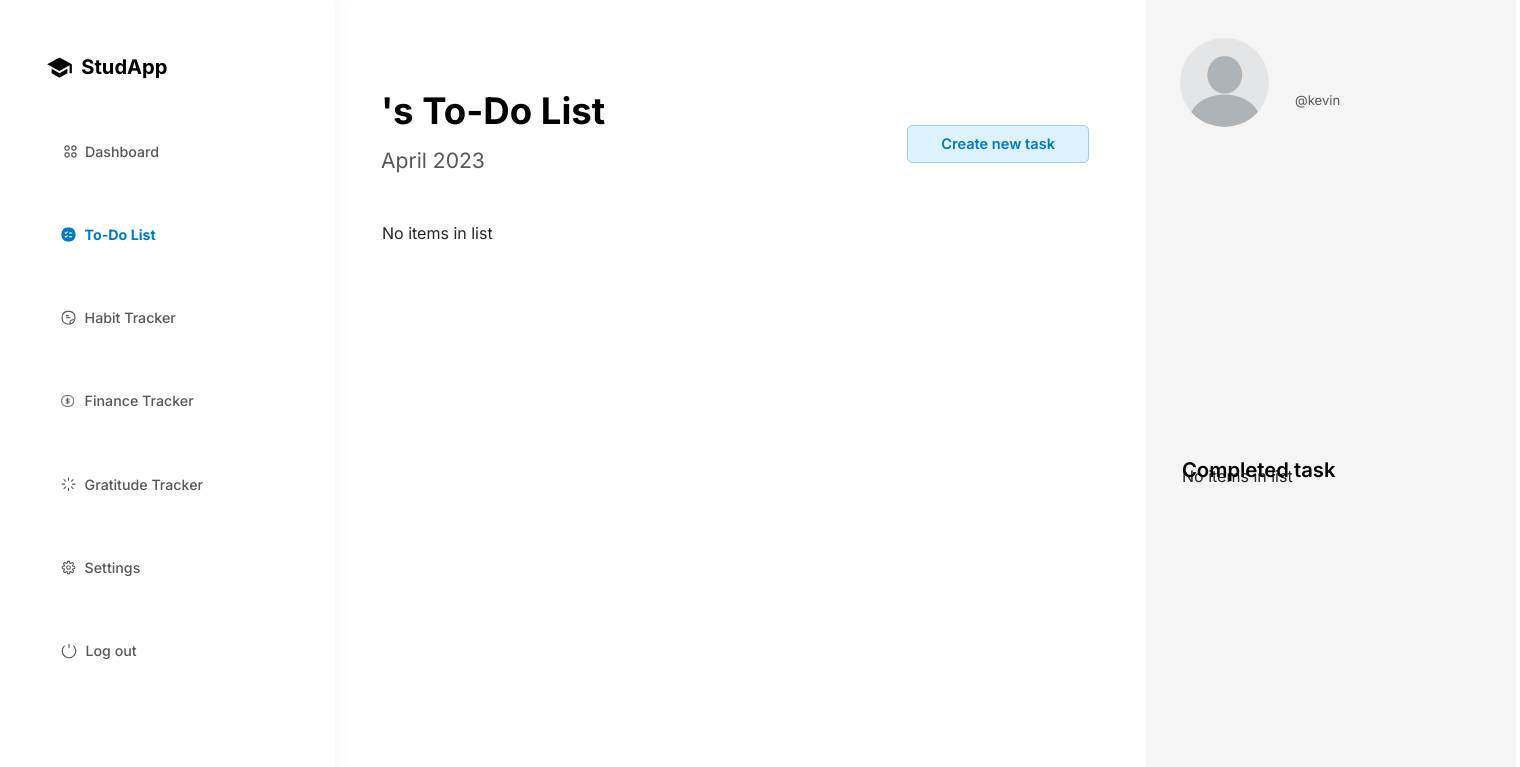
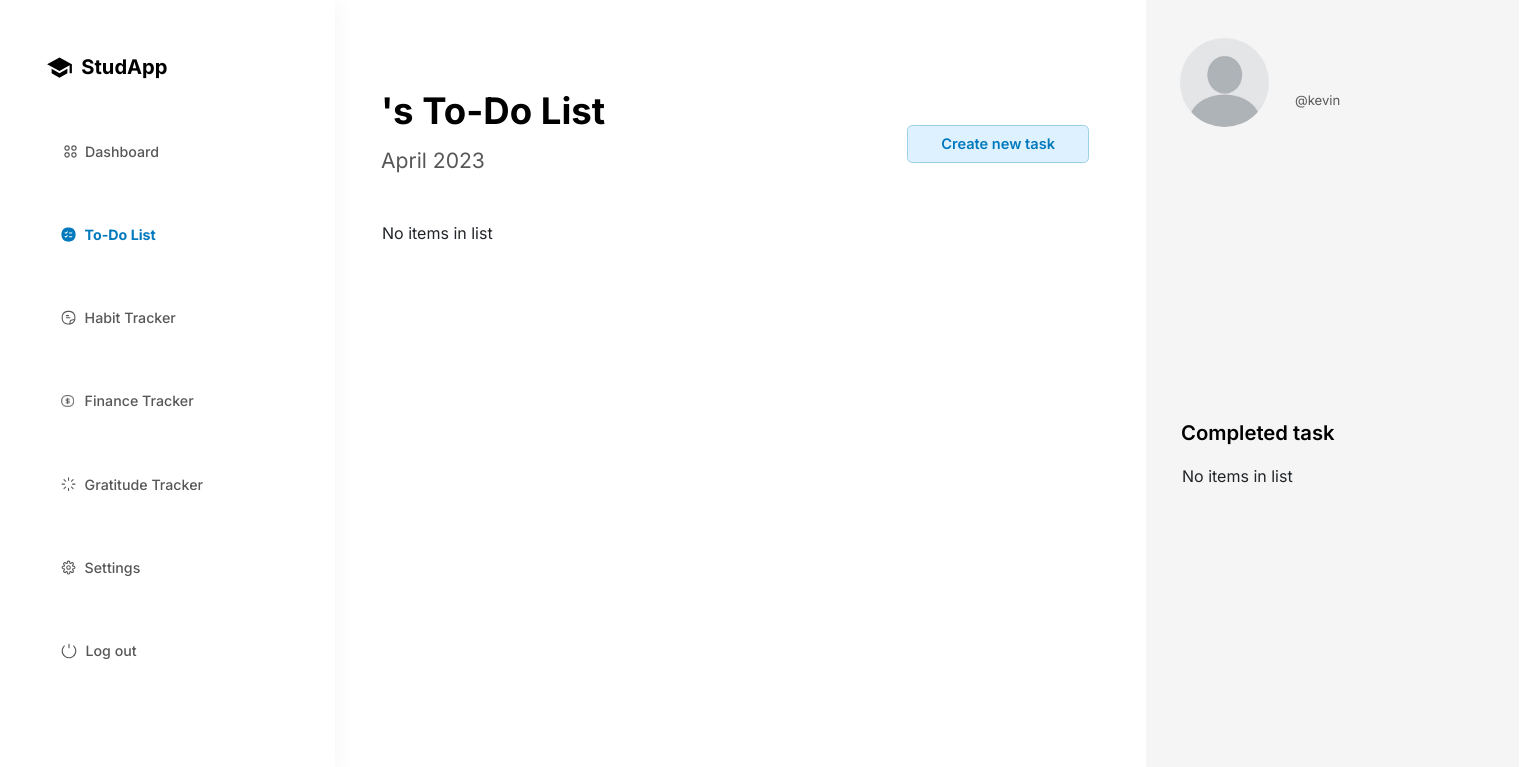
Before and after one commit to mochammadkevin/Tugas-Akhir-RPL, a Django app: page /task_list/ in a window 1520 px wide. Shown: the top 767 px of the page. Run offline with Django 4.2, Linux system fonts and the light colour scheme; a user stored in the database is signed in; data comes from the database, SQL or seed files in the repository.

Commit message:
happy eid!

```diff
--- a/myFirstApp/static/todo.css
+++ b/myFirstApp/static/todo.css
@@ -280,7 +280,7 @@
 
 .rightcolumn {
     position: absolute;
-    width: 370.3px;
+    width: 373.3px;
     height: 767.81px;
     left: 1146px;
     top: 0px;
@@ -333,10 +333,10 @@
 
 .completedtask {
 position: absolute;
-left: 77.76%;
-right: 2.15%;
-top: 57.16%;
-bottom: 39.06%;
+height: 29px;
+width: 324px;
+left: 1181px;
+top: 420px;
 
 font-family: 'Inter';
 font-style: normal;
```
